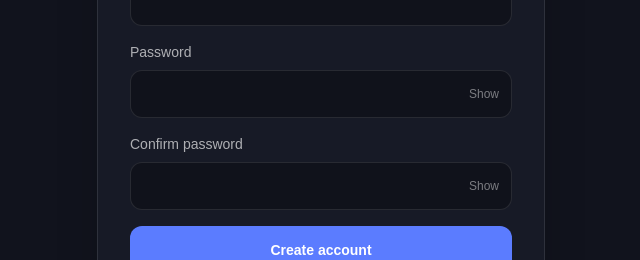
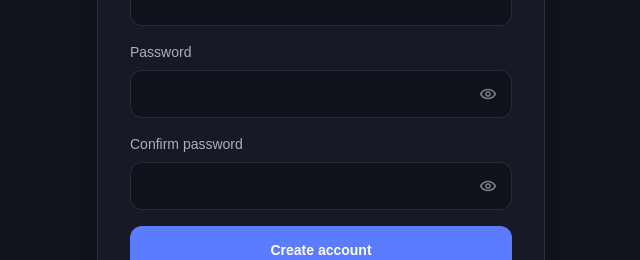
Before and after one commit to HB-16-Manoel/Atlas, a Next.js app: page /auth/sign-up in a window 1280 px wide. Shown: the part 400-660 px from the top of the page, without its empty margins (319-959 px from the left). Built offline with nearby package versions, Linux system fonts and the light colour scheme; no server answers.

Commit message:
Final auth fixes: app/components/AuthShell.tsx

```diff
--- a/app/components/AuthShell.tsx
+++ b/app/components/AuthShell.tsx
@@ -3,6 +3,7 @@
 import Image from "next/image";
 import Link from "next/link";
 import { useEffect, useMemo, useState, type FormEvent } from "react";
+import { atlasAuthOrigin } from "../lib/auth/urls";
 import { createClient } from "../lib/supabase/client";
 
 type Mode = "login" | "sign-up" | "forgot" | "update";
@@ -15,7 +16,7 @@ const copy = {
 } satisfies Record<Mode, { title: string; subtitle: string; submit: string }>;
 
 function siteUrl() {
-  return window.location.origin;
+  return atlasAuthOrigin(window.location.origin);
 }
 
 function friendlyAuthError(error: unknown) {
@@ -55,6 +56,17 @@ function PasswordField({
 }) {
   const [visible, setVisible] = useState(false);
 
+  const visibilityIcon = visible ? (
+    <svg aria-hidden="true" viewBox="0 0 24 24" fill="none" className="h-5 w-5" stroke="currentColor" strokeWidth="1.8">
+      <path strokeLinecap="round" strokeLinejoin="round" d="m3 3 18 18M10.6 10.7a2 2 0 0 0 2.7 2.7M9.9 4.3A10.8 10.8 0 0 1 12 4c5.5 0 9 5.5 9 5.5a15 15 0 0 1-2.2 2.7M6.5 6.5C4.3 8 3 9.5 3 9.5S6.5 15 12 15c.8 0 1.6-.1 2.3-.3" />
+    </svg>
+  ) : (
+    <svg aria-hidden="true" viewBox="0 0 24 24" fill="none" className="h-5 w-5" stroke="currentColor" strokeWidth="1.8">
+      <path strokeLinecap="round" strokeLinejoin="round" d="M3 12s3.5-5.5 9-5.5 9 5.5 9 5.5-3.5 5.5-9 5.5S3 12 3 12Z" />
+      <circle cx="12" cy="12" r="2.5" />
+    </svg>
+  );
+
   return (
     <label className="block text-sm text-white/65">
       {label}
@@ -66,16 +78,16 @@ function PasswordField({
           autoComplete={autoComplete}
           value={value}
           onChange={(event) => onChange(event.target.value)}
-          className="min-h-12 w-full rounded-xl border border-white/10 bg-[#10121B] px-4 pr-16 text-white outline-none transition-colors focus:border-[#5B7CFF]/60"
+          className="min-h-12 w-full rounded-xl border border-white/10 bg-[#10121B] px-4 pr-14 text-white outline-none transition-colors focus:border-[#5B7CFF]/60"
         />
         <button
           type="button"
           onClick={() => setVisible((current) => !current)}
           aria-label={visible ? `Hide ${label.toLowerCase()}` : `Show ${label.toLowerCase()}`}
           aria-pressed={visible}
-          className="absolute inset-y-0 right-0 min-w-14 rounded-r-xl px-3 text-xs font-medium text-white/45 hover:text-white/80 focus-visible:outline-2 focus-visible:outline-offset-[-3px] focus-visible:outline-[#5B7CFF]"
+          className="absolute inset-y-0 right-0 flex min-w-12 items-center justify-center rounded-r-xl px-3 text-white/45 hover:text-white/80 focus-visible:outline-2 focus-visible:outline-offset-[-3px] focus-visible:outline-[#5B7CFF]"
         >
-          {visible ? "Hide" : "Show"}
+          {visibilityIcon}
         </button>
       </span>
     </label>
@@ -100,8 +112,8 @@ export default function AuthShell({ mode }: { mode: Mode }) {
 
   useEffect(() => {
     if (mode === "update") {
-      void supabase.auth.getSession().then(({ data }) => {
-        if (!data.session) setError("This password-reset link is invalid or has expired. Request a new one.");
+      void supabase.auth.getUser().then(({ data, error: userError }) => {
+        if (userError || !data.user) setError("This password-reset link is invalid or has expired. Request a new one.");
       });
     }
   }, [mode, supabase]);
@@ -140,7 +152,9 @@ export default function AuthShell({ mode }: { mode: Mode }) {
       } else {
         const { error: authError } = await supabase.auth.updateUser({ password });
         if (authError) throw authError;
-        setMessage("Password updated. You can return to Atlas.");
+        const { error: refreshError } = await supabase.auth.refreshSession();
+        if (refreshError) throw refreshError;
+        window.location.replace("/");
       }
     } catch (authError) {
       setError(friendlyAuthError(authError));
@@ -206,7 +220,7 @@ export default function AuthShell({ mode }: { mode: Mode }) {
 
         {mode === "login" && <div className="mt-5 flex items-center justify-between text-sm"><Link href="/auth/forgot-password" className="text-white/45 hover:text-white/75">Forgot password?</Link><Link href="/auth/sign-up" className="text-[#7892FF] hover:text-[#91A5FF]">Create account</Link></div>}
         {mode === "sign-up" && <p className="mt-5 text-center text-sm text-white/45">Already have an account? <Link href="/auth/login" className="text-[#7892FF]">Log in</Link></p>}
-        {(mode === "forgot" || mode === "update") && <p className="mt-5 text-center text-sm"><Link href={mode === "forgot" ? "/auth/login" : "/"} className="text-white/45 hover:text-white/75">{mode === "forgot" ? "Back to login" : "Return to Atlas"}</Link></p>}
+        {mode === "forgot" && <p className="mt-5 text-center text-sm"><Link href="/auth/login" className="text-white/45 hover:text-white/75">Back to login</Link></p>}
       </section>
     </main>
   );
```
